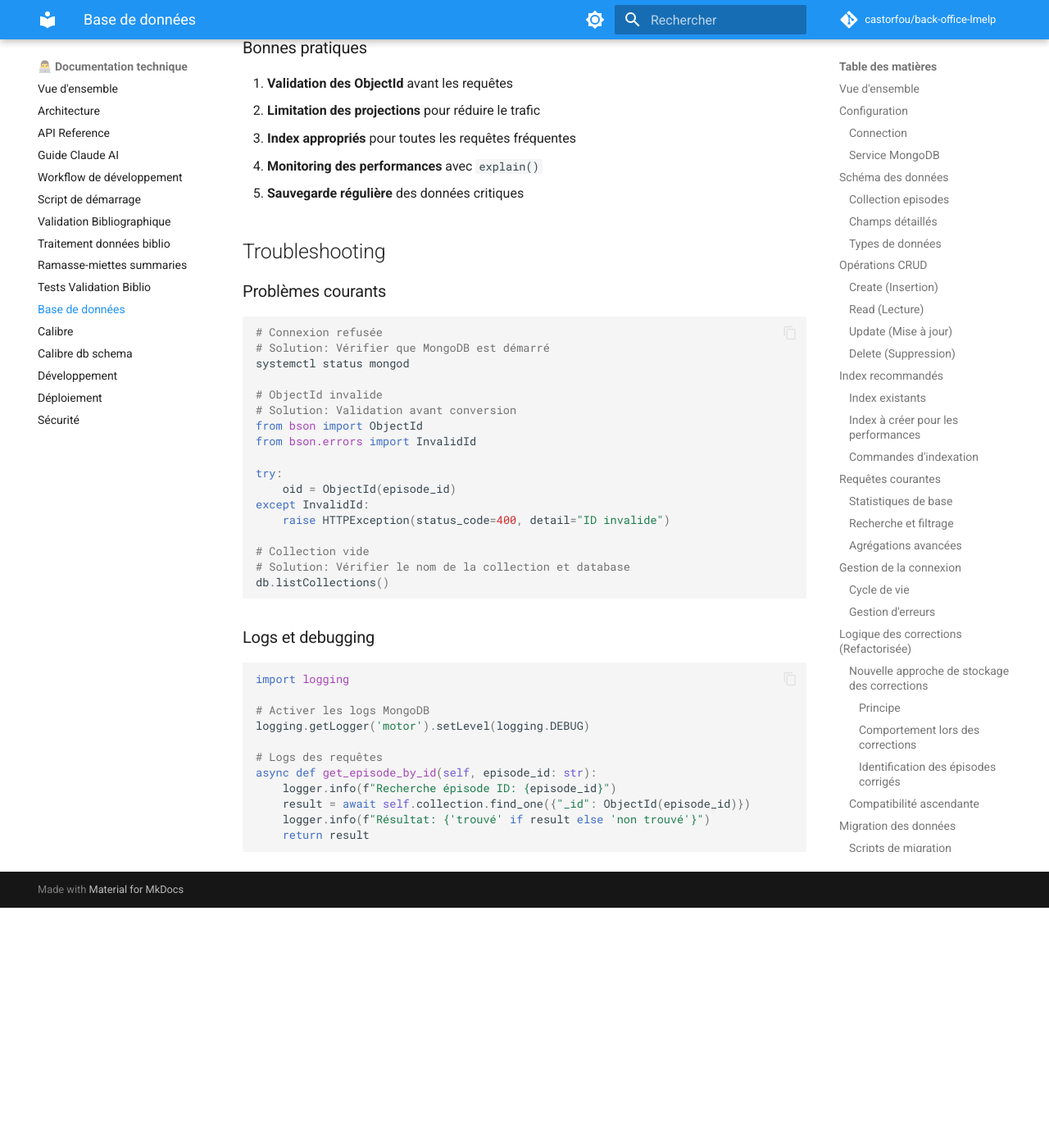
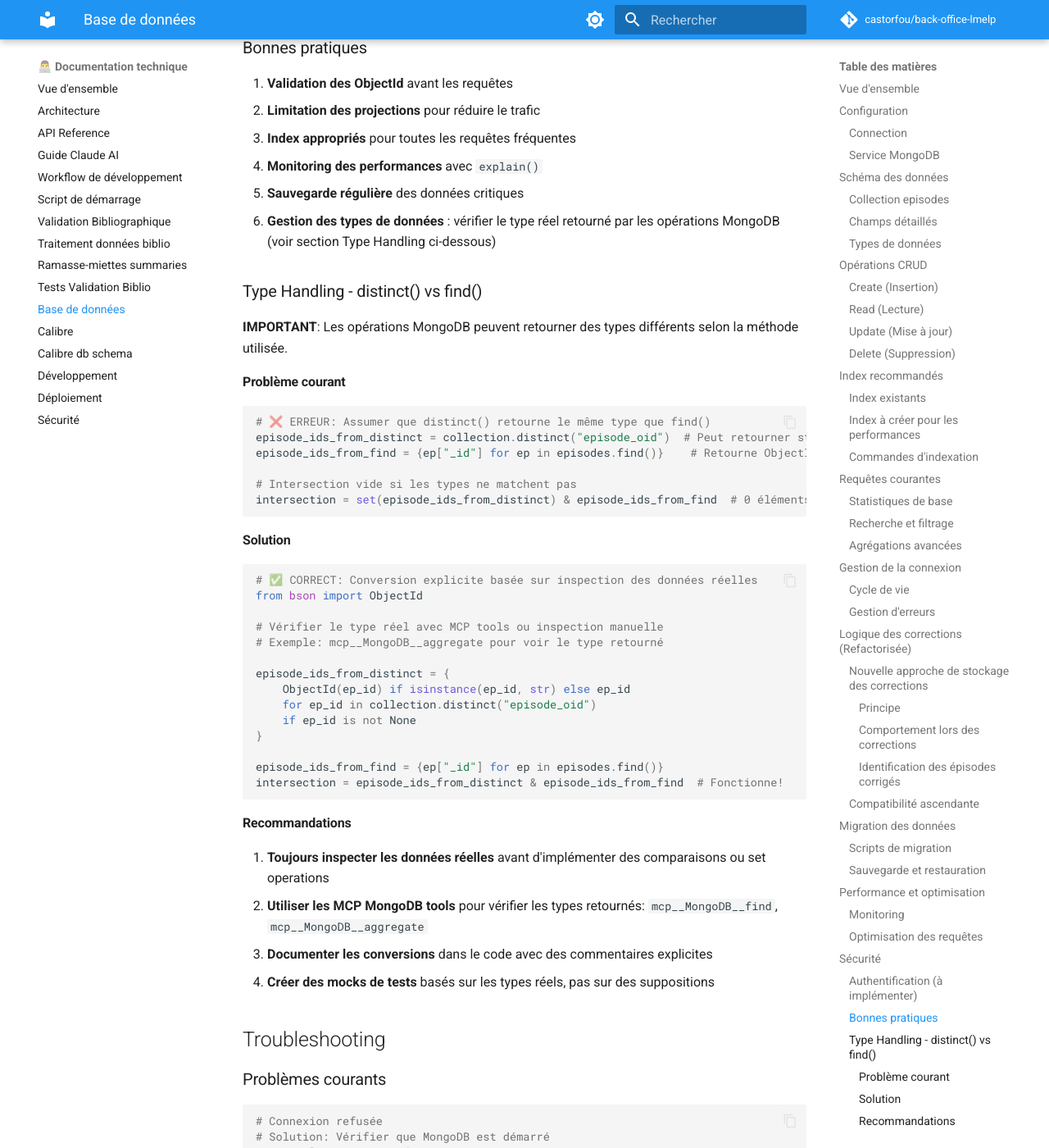
Before and after one commit to castorfou/back-office-lmelp, an MkDocs documentation site: the page built from docs/dev/database.md, in a window 1280 px wide and 1400 px high, scrolled down 10486 px. Shown: the whole window at 82% size. Built offline with MkDocs 1.6.1 and Material for MkDocs 9.7.7, drawn with Linux system fonts in a browser that asks for light colours; comment, search, counter and statistics services are not loaded; before the commit the page ends 11593 px from its top, so only the background shows below that.

Commit message:
fix(stats): Corriger compteur "Avis critiques sans analyse" affichant 0 au lieu de 7 (Issue #148) (#149)
## Problème
Le compteur "Avis critiques sans analyse" affichait 0 alors qu'il devrait afficher 7 épisodes.

## Cause
Incohérence de types MongoDB:
- `episode_oid` dans `avis_critiques` et `livresauteurs_cache` stocké comme STRING
- `_id` dans `episodes` stocké comme ObjectId
- L'intersection de sets retournait 0 éléments (str ≠ ObjectId)

## Solution
Ajout conversion explicite ObjectId dans `stats_service.py:174-195`:
- Convertir `episode_oid` STRING → ObjectId pour comparaison avec `_id`
- Appliquer aux deux collections (`avis_critiques` et `livresauteurs_cache`)

## Tests
- Nouveau test TDD avec mocks basés sur données réelles (STRINGs)
- Phase RED: test échoue (attendu 7, obtenu 0)
- Phase GREEN: test passe après conversion
- 25 tests stats passent ✅

## Documentation
- CLAUDE.md: Ajout pattern MongoDB Type Handling + référence Issue #148
- database.md: Section "Type Handling - distinct() vs find()"
- Mémoire: `docs/claude/memory/251219-2255-issue148-bug-compteur-avis-critiques.md`

## Leçon TDD
Mocks basés sur données réelles (MCP MongoDB) vs mocks inventés = clé du diagnostic.

🤖 Generated with [Claude Code](https://claude.com/claude-code)

Co-authored-by: Claude Sonnet 4.5 <noreply@anthropic.com>

````diff
--- a/docs/dev/database.md
+++ b/docs/dev/database.md
@@ -499,6 +499,48 @@ client = AsyncIOMotorClient(
 3. **Index appropriés** pour toutes les requêtes fréquentes
 4. **Monitoring des performances** avec `explain()`
 5. **Sauvegarde régulière** des données critiques
+6. **Gestion des types de données** : vérifier le type réel retourné par les opérations MongoDB (voir section Type Handling ci-dessous)
+
+### Type Handling - distinct() vs find()
+
+**IMPORTANT**: Les opérations MongoDB peuvent retourner des types différents selon la méthode utilisée.
+
+#### Problème courant
+
+```python
+# ❌ ERREUR: Assumer que distinct() retourne le même type que find()
+episode_ids_from_distinct = collection.distinct("episode_oid")  # Peut retourner strings!
+episode_ids_from_find = {ep["_id"] for ep in episodes.find()}    # Retourne ObjectId
+
+# Intersection vide si les types ne matchent pas
+intersection = set(episode_ids_from_distinct) & episode_ids_from_find  # 0 éléments!
+```
+
+#### Solution
+
+```python
+# ✅ CORRECT: Conversion explicite basée sur inspection des données réelles
+from bson import ObjectId
+
+# Vérifier le type réel avec MCP tools ou inspection manuelle
+# Exemple: mcp__MongoDB__aggregate pour voir le type retourné
+
+episode_ids_from_distinct = {
+    ObjectId(ep_id) if isinstance(ep_id, str) else ep_id
+    for ep_id in collection.distinct("episode_oid")
+    if ep_id is not None
+}
+
+episode_ids_from_find = {ep["_id"] for ep in episodes.find()}
+intersection = episode_ids_from_distinct & episode_ids_from_find  # Fonctionne!
+```
+
+#### Recommandations
+
+1. **Toujours inspecter les données réelles** avant d'implémenter des comparaisons ou set operations
+2. **Utiliser les MCP MongoDB tools** pour vérifier les types retournés: `mcp__MongoDB__find`, `mcp__MongoDB__aggregate`
+3. **Documenter les conversions** dans le code avec des commentaires explicites
+4. **Créer des mocks de tests** basés sur les types réels, pas sur des suppositions
 
 ## Troubleshooting
 
````
Also changed, not shown: CLAUDE.md (+26 -1 lines), docs/claude/memory/251219-2255-issue148-bug-compteur-avis-critiques.md (added, +101 -0 lines), 2 other files.
